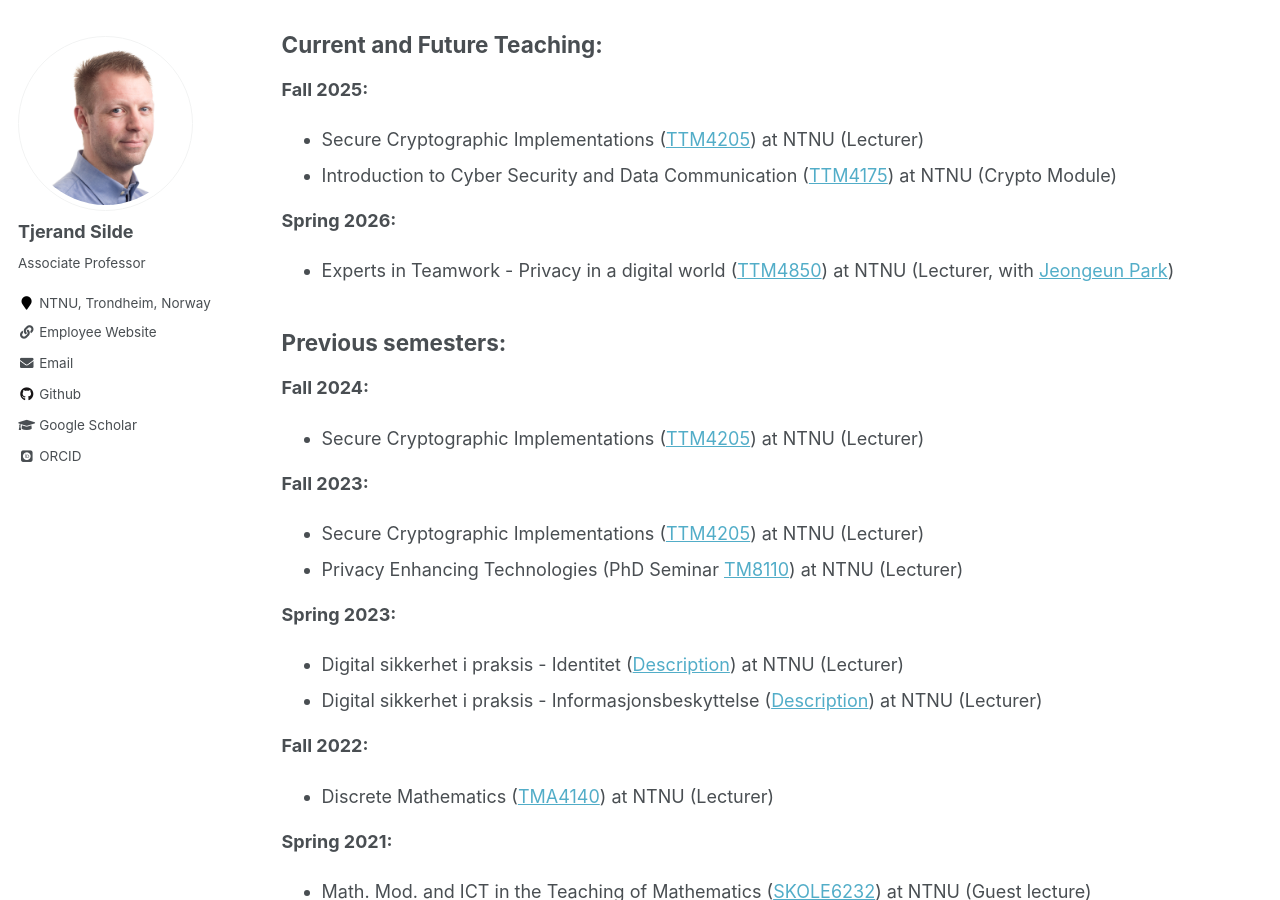
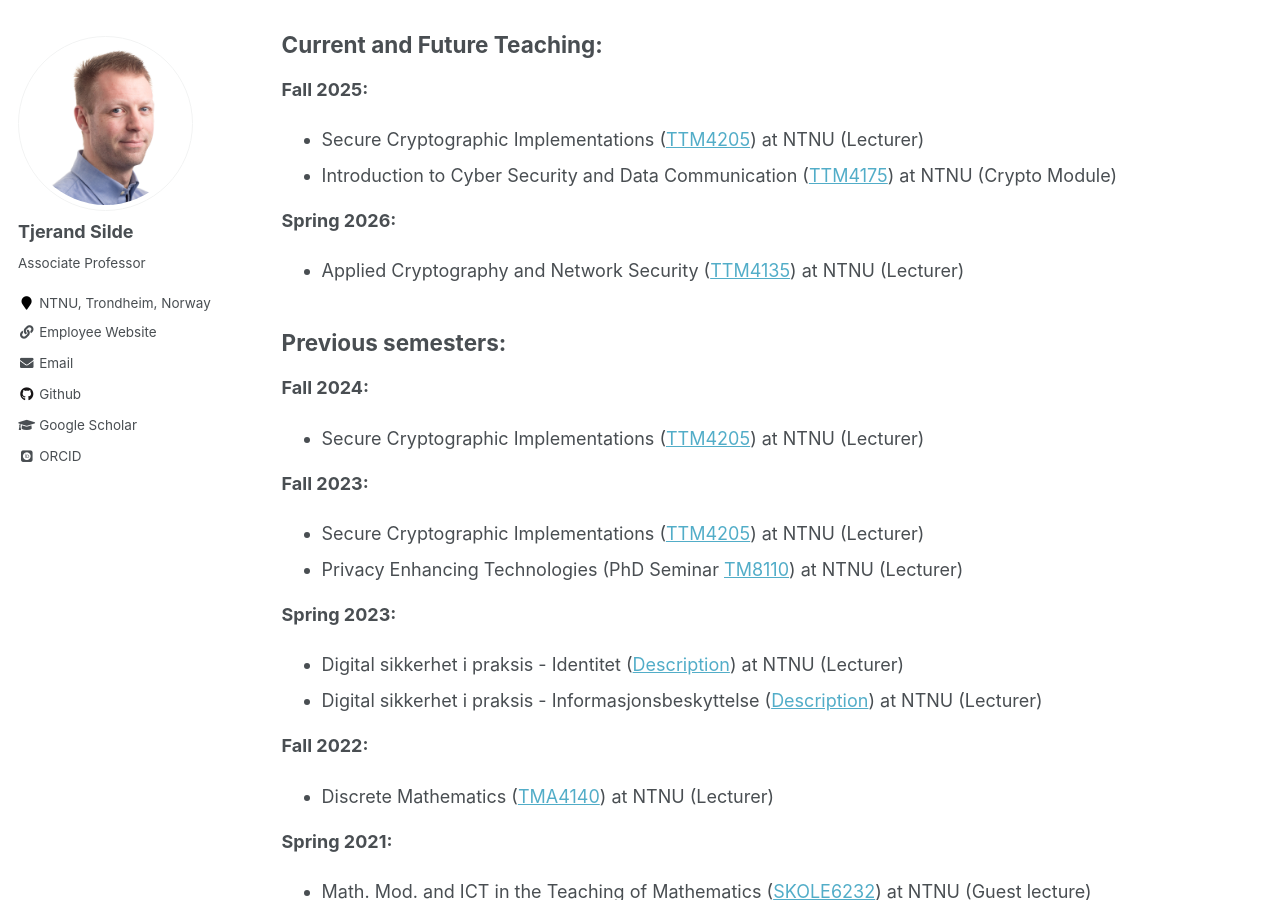
Before and after one commit to tjesi/tjesi.github.io, a Jekyll site: the page built from _pages/teaching.md, in a window 1280 px wide and 900 px high, scrolled down 382 px. Built offline with Jekyll 4.4.1, drawn with Linux system fonts in a browser that asks for light colours; some web fonts are replaced.

Commit message:
Update teaching.md

```diff
--- a/_pages/teaching.md
+++ b/_pages/teaching.md
@@ -18,10 +18,9 @@ The content of the TTM4205 Secure Cryptographic Implementations course is public
 * Secure Cryptographic Implementations ([TTM4205](https://www.ntnu.edu/studies/courses/TTM4205)) at NTNU (Lecturer)
 * Introduction to Cyber Security and Data Communication ([TTM4175](https://www.ntnu.edu/studies/courses/TTM4175)) at NTNU (Crypto Module)
 
-
 **Spring 2026:**
 
-* Experts in Teamwork - Privacy in a digital world ([TTM4850](https://www.ntnu.no/eit/ttm4850)) at NTNU (Lecturer, with [Jeongeun Park](https://www.ntnu.edu/employees/jeongeun.park))
+* Applied Cryptography and Network Security ([TTM4135](https://www.ntnu.edu/studies/courses/TTM4135)) at NTNU (Lecturer)
 
 ## Previous semesters:
 
```
